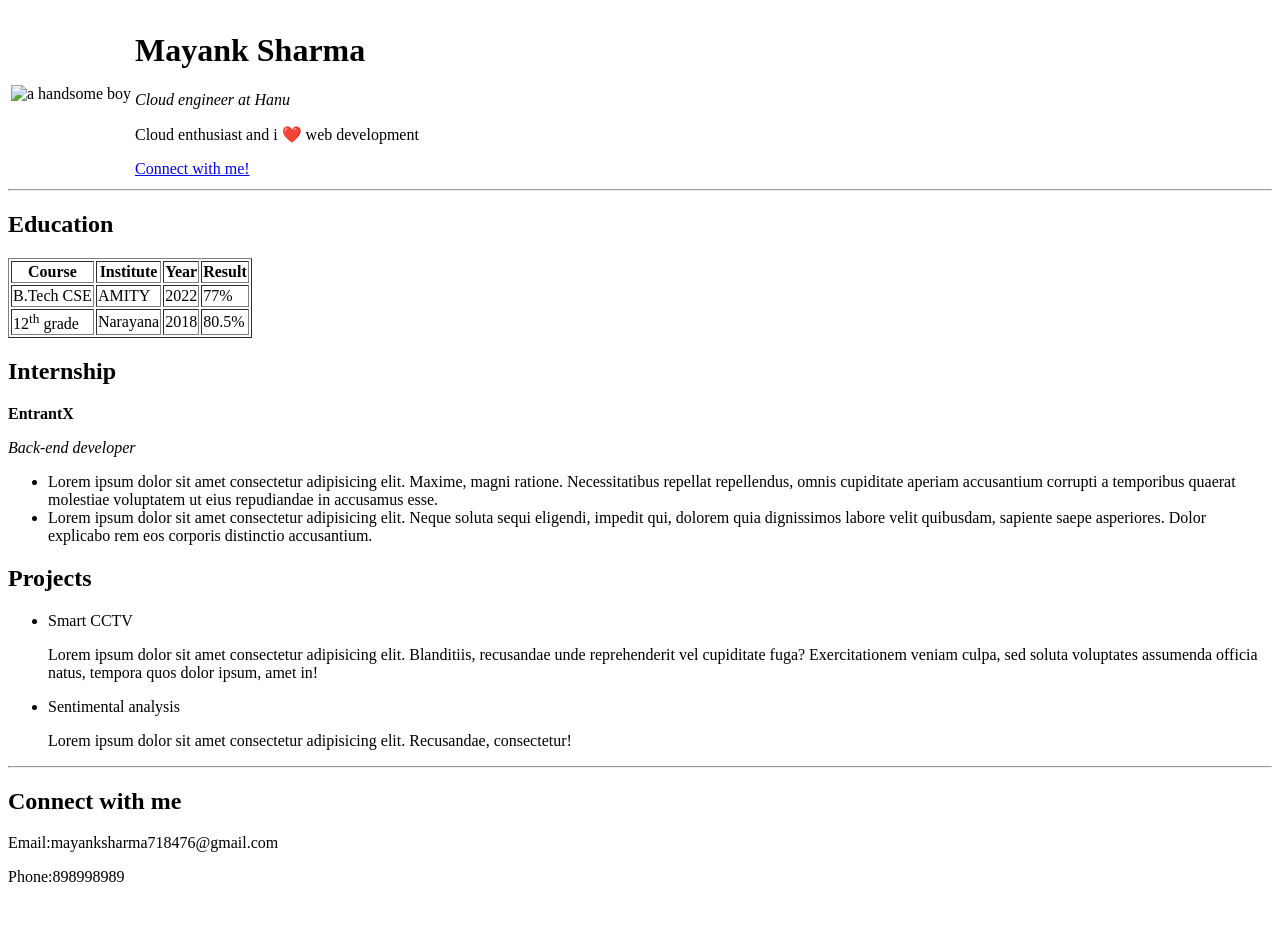
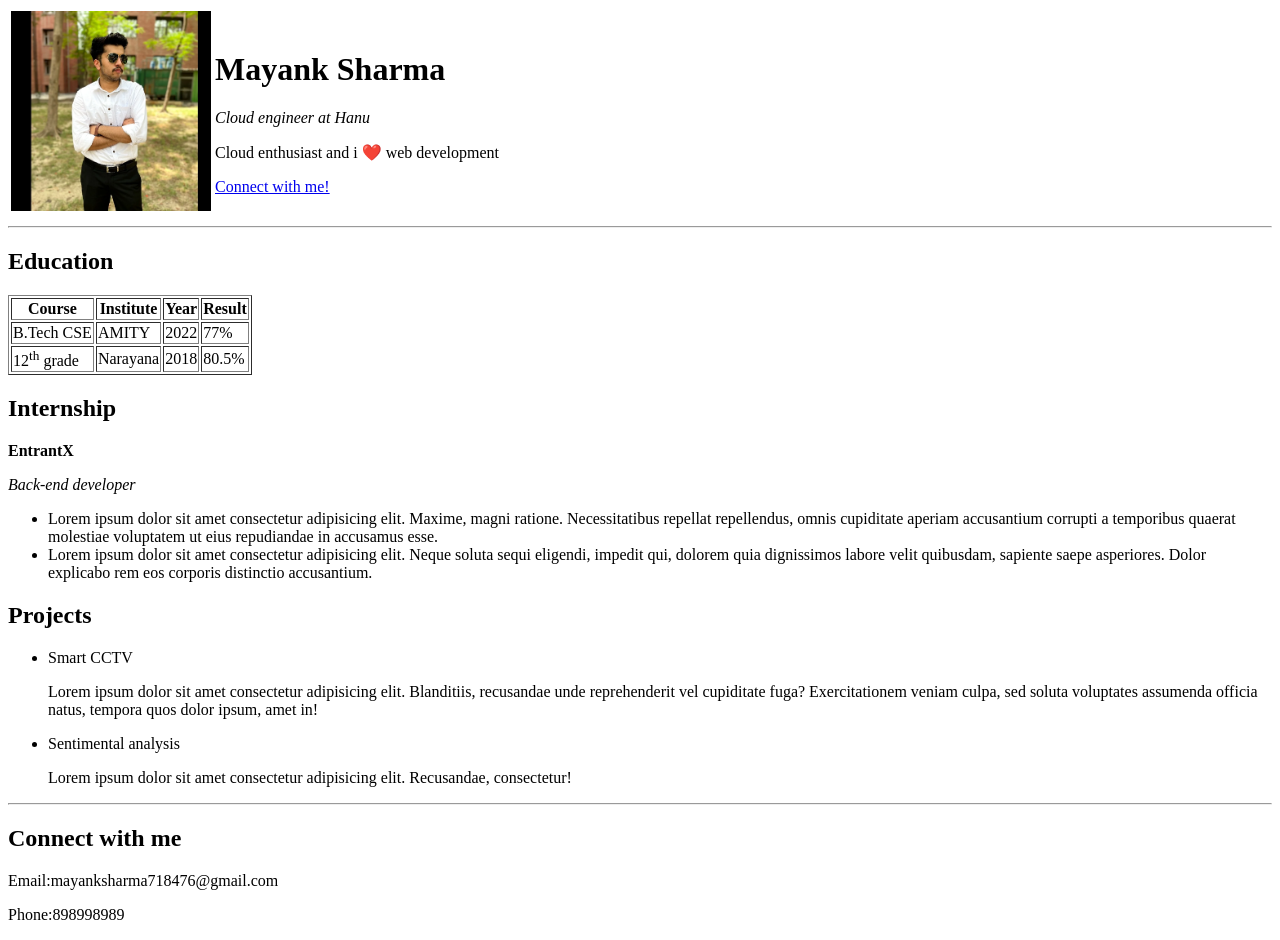
Before and after one commit to Voltage699/resume-html-, a plain HTML site: page index.html in a window 1280 px wide. Before the commit the page ends 902 px from the top, so only its background shows below. Drawn offline with Linux system fonts and the light colour scheme.

Commit message:
Update index.html

```diff
--- a/index.html
+++ b/index.html
@@ -9,7 +9,7 @@
 <body>
     <table>
         <tr>
-            <td><img width="200" src="images/mypic.jpg" alt="a handsome boy"></td>
+            <td><img width="200" src="https://github.com/Voltage699/resume-html-/blob/main/mypic.jpg?raw=true" alt="a handsome boy"></td>
             <td><h1>Mayank Sharma</h1>
                 <p><i>Cloud engineer at Hanu</i></p>
                 <p>Cloud enthusiast and i ❤️ web development</p>
```
